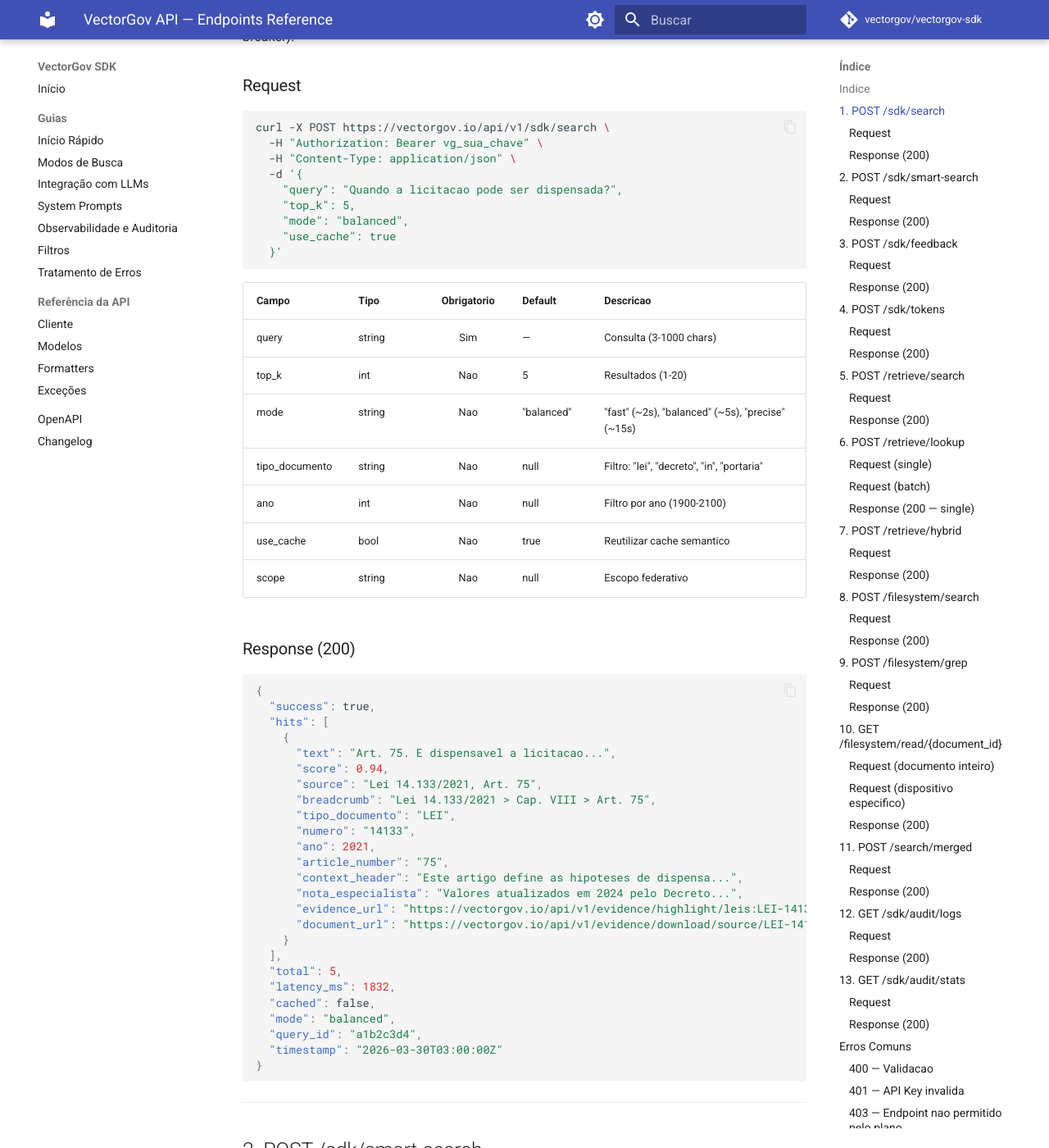
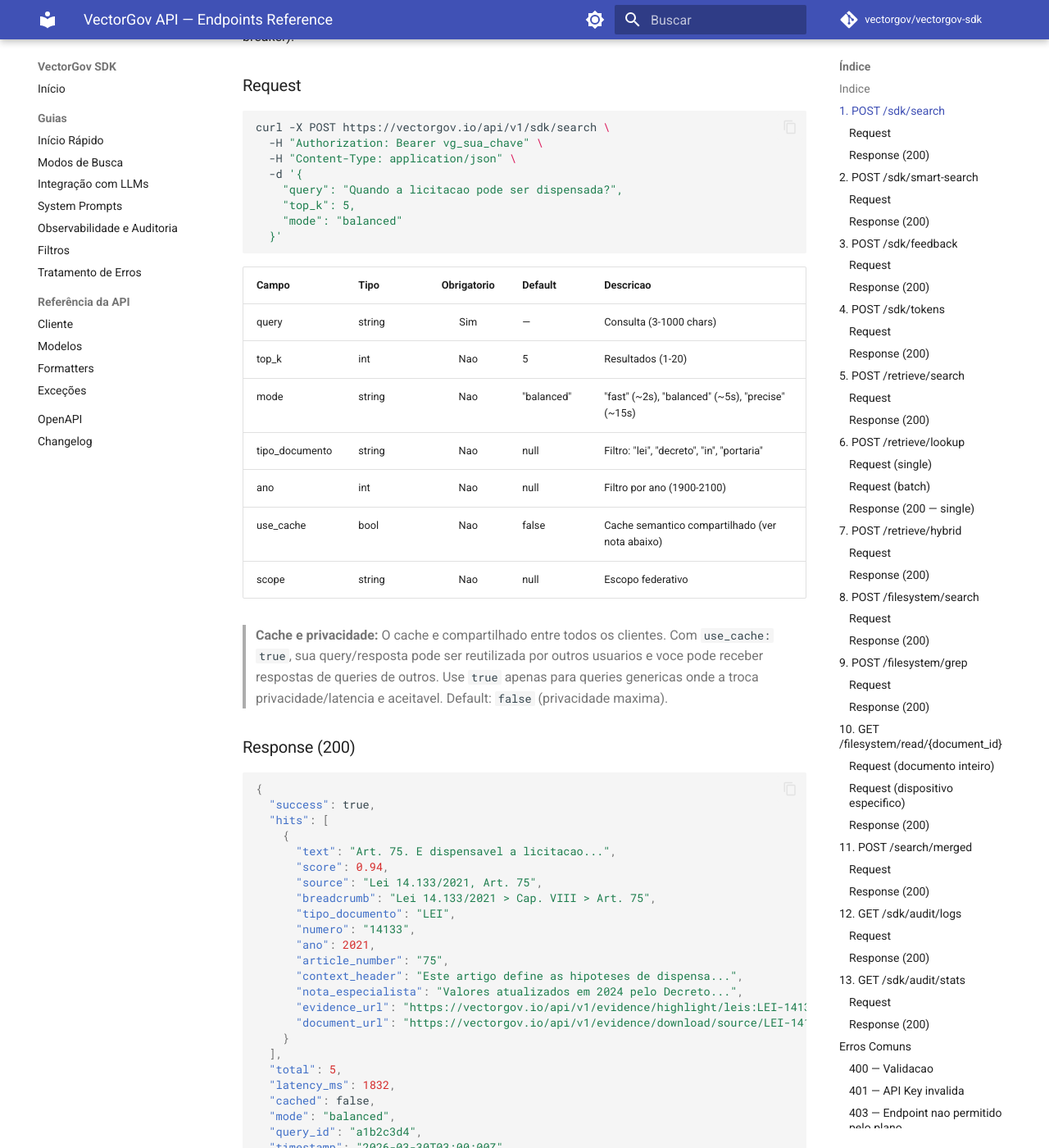
Before and after one commit to euteajudo/vectorgov-sdk, an MkDocs documentation site: the page built from docs/api/endpoints-reference.md, in a window 1280 px wide and 1400 px high, scrolled down 929 px. Shown: the whole window at 82% size. Built offline with MkDocs 1.6.1 and Material for MkDocs 9.7.7, drawn with Linux system fonts in a browser that asks for light colours; comment, search, counter and statistics services are not loaded; the version menu is left out; some of the changed text lies outside the part shown.

Commit message:
docs: corrige default use_cache e adiciona aviso de privacidade
- use_cache default corrigido de true para false (privacidade)
- Nota explicando trade-off cache compartilhado vs privacidade
- Exemplo curl sem use_cache (evita copiar sem pensar)
- Referencia cruzada no smart-search

Co-Authored-By: Claude Opus 4.6 (1M context) <noreply@anthropic.com>

```diff
--- a/docs/api/endpoints-reference.md
+++ b/docs/api/endpoints-reference.md
@@ -50,8 +49,14 @@ curl -X POST https://vectorgov.io/api/v1/sdk/search \
 | mode | string | Nao | "balanced" | "fast" (~2s), "balanced" (~5s), "precise" (~15s) |
 | tipo_documento | string | Nao | null | Filtro: "lei", "decreto", "in", "portaria" |
 | ano | int | Nao | null | Filtro por ano (1900-2100) |
-| use_cache | bool | Nao | true | Reutilizar cache semantico |
+| use_cache | bool | Nao | false | Cache semantico compartilhado (ver nota abaixo) |
 | scope | string | Nao | null | Escopo federativo |
+
+> **Cache e privacidade:** O cache e compartilhado entre todos os clientes.
+> Com `use_cache: true`, sua query/resposta pode ser reutilizada por outros usuarios
+> e voce pode receber respostas de queries de outros. Use `true` apenas para
+> queries genericas onde a troca privacidade/latencia e aceitavel.
+> Default: `false` (privacidade maxima).
 
 ### Response (200)
 
@@ -104,7 +109,7 @@ curl -X POST https://vectorgov.io/api/v1/sdk/smart-search \
 | Campo | Tipo | Obrigatorio | Default | Descricao |
 |-------|------|:-----------:|---------|-----------|
 | query | string | Sim | — | Consulta juridica (3-1000 chars) |
-| use_cache | bool | Nao | false | Reutilizar cache |
+| use_cache | bool | Nao | false | Cache compartilhado (ver nota de privacidade em /sdk/search) |
 
 ### Response (200)
 
```
Also changed, not shown: other parts of docs/api/endpoints-reference.md (+1 -2 lines).
